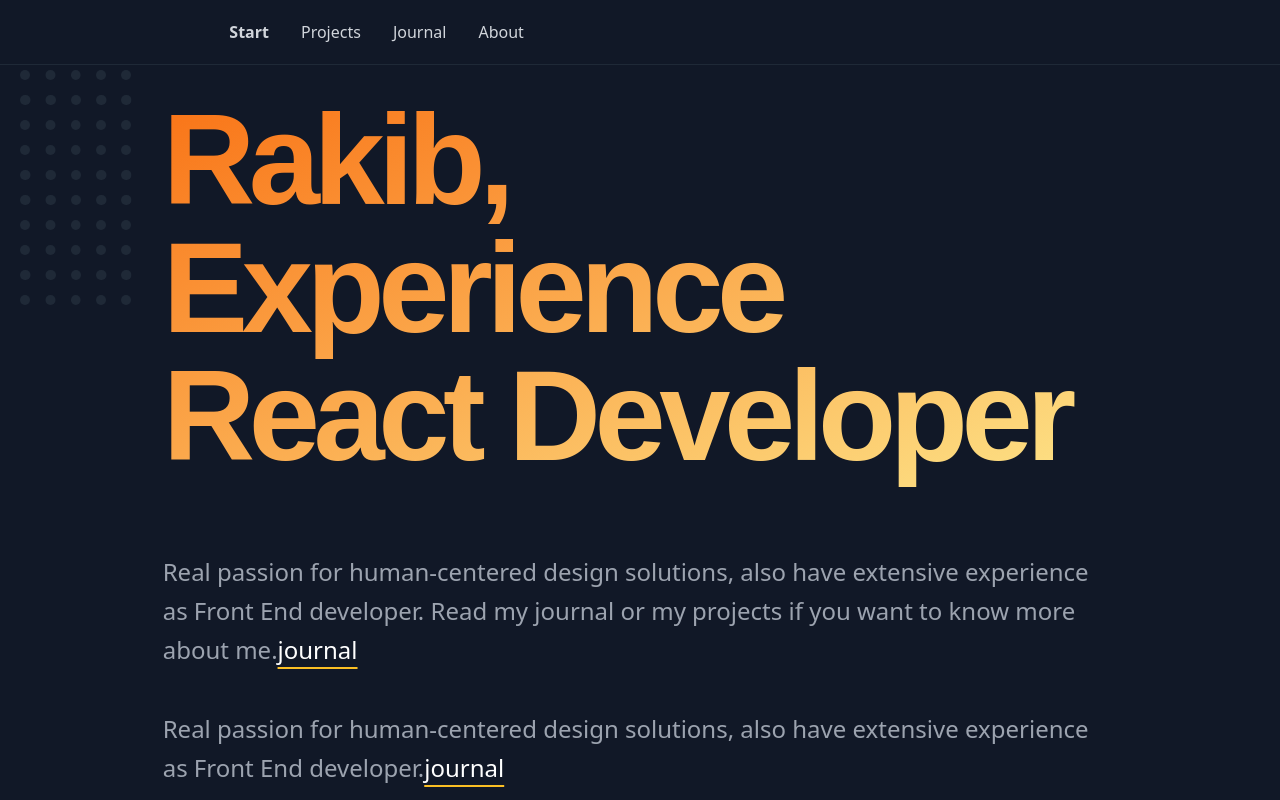
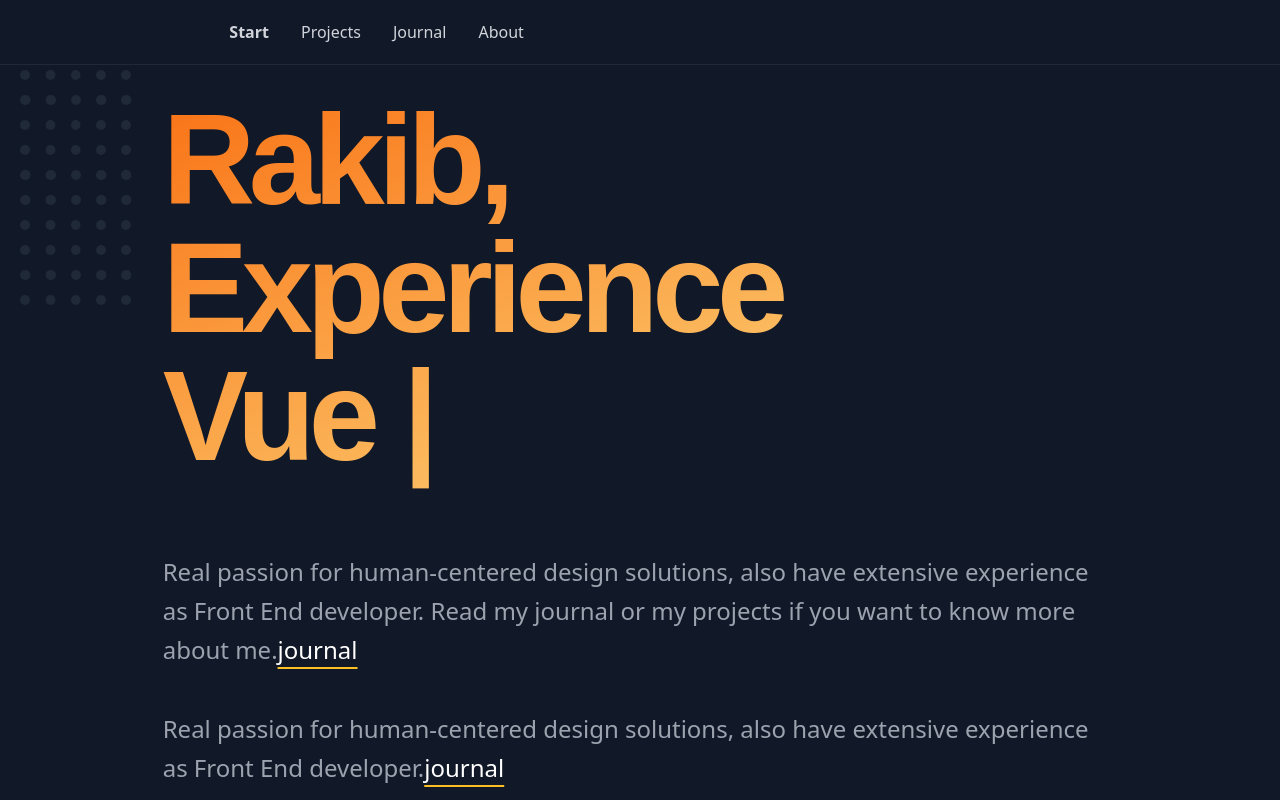
Before and after one commit to rakibsarowar/react-project-10, a React (Vite) app: page / in a window 1280 px wide. Built offline with nearby package versions, Linux system fonts and the light colour scheme; a web font is replaced by a local one.

Commit message:
added typed js

```diff
--- a/src/components/Hero.jsx
+++ b/src/components/Hero.jsx
@@ -1,11 +1,33 @@
+import React from "react";
+import Typed from "typed.js";
+
+
 const Hero = () => {
+  // Create reference to store the DOM element containing the animation
+  const el = React.useRef(null);
+
+  React.useEffect(() => {
+    const typed = new Typed(el.current, {
+      strings: ['React Developer', 'Vue Developer'],
+      typeSpeed: 100,
+      backSpeed: 100,
+      backDelay: 1000,
+      loop:true
+    });
+
+    return () => {
+      // Destroy Typed instance during cleanup to stop animation
+      typed.destroy();
+    };
+  }, []);
+
   return (
     <div className="h-screen w-10/12 px-14 mx-auto max-w-screen-xl pt-24">
       <h1 className="text-6xl lg:text-9xl md:text-7xl font-semibold tracking-tighter text-gray-700 mb-11 md:mb-14 pb-4 md:pb-4 bg-gradient-to-br from-orange-500 to-amber-200 text-transparent bg-clip-text text-left font-link">
 
         Rakib,<br />
         Experience<br />
-        React Developer
+        <span ref={el} />
       </h1>
       <div className="text-xl md:text-2xl text-gray-400">
         <p className="mb-10 leading-relaxed font-normal subpixel-antialiased">
```
